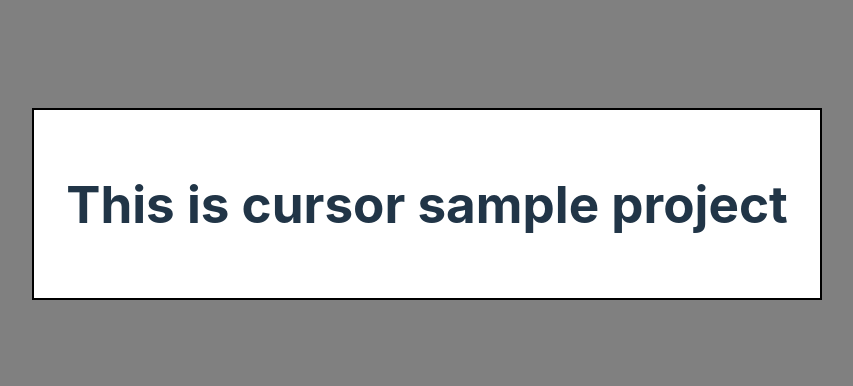
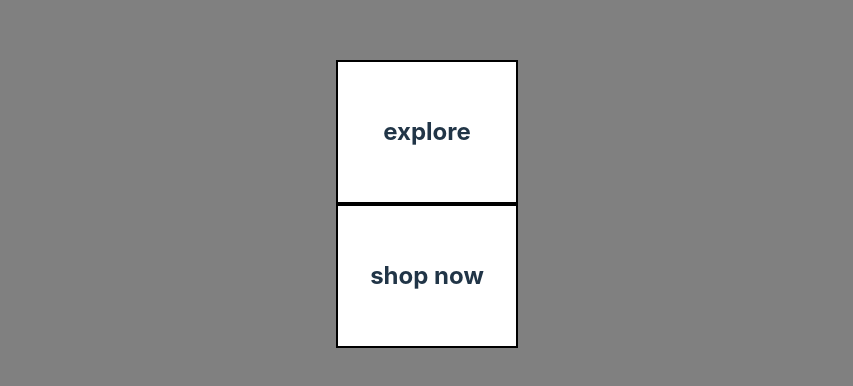
Before and after one commit to sorryshady/component_library, a React (Vite) app in the folder cursor/: page / in a window 1280 px wide. Shown: the part 196-582 px from the top of the page, without its empty margins (213-1066 px from the left). Built offline with nearby package versions, Linux system fonts and the light colour scheme.

Commit message:
finish implementation with dynamic text in bubble

```diff
--- a/cursor/src/App.jsx
+++ b/cursor/src/App.jsx
@@ -3,18 +3,37 @@ import CursorComponent from './components/CursorComponent/CursorComponent'
 import { useCursor } from './hooks/useCursor'
 
 function App() {
-  const { mousePosition, hovering, handleMouseEnter, handleMouseLeave } =
-    useCursor()
+  const {
+    mousePosition,
+    hovering,
+    handleMouseEnter,
+    handleMouseLeave,
+    hoveredText,
+  } = useCursor()
+
   return (
     <>
       <div
         className='title'
-        onMouseEnter={handleMouseEnter}
+        data-text='explore'
+        onMouseEnter={(e) => handleMouseEnter(e)}
         onMouseLeave={handleMouseLeave}
       >
-        <h1>This is cursor sample project</h1>
+        <h2>explore</h2>
       </div>
-      <CursorComponent mousePosition={mousePosition} hovering={hovering} />
+      <div
+        className='title'
+        data-text='shop now'
+        onMouseEnter={(e) => handleMouseEnter(e)}
+        onMouseLeave={handleMouseLeave}
+      >
+        <h2>shop now</h2>
+      </div>
+      <CursorComponent
+        mousePosition={mousePosition}
+        hovering={hovering}
+        text={hoveredText} // Use the hoveredText value from the custom hook
+      />
     </>
   )
 }
--- a/cursor/src/components/CursorComponent/CursorComponent.css
+++ b/cursor/src/components/CursorComponent/CursorComponent.css
@@ -60,6 +60,8 @@
 .content {
   color: white;
   z-index: 102;
+  font-size: 0.8rem;
+  font-weight: bold;
   position: absolute;
   top: 50%;
   left: 50%;
--- a/cursor/src/components/CursorComponent/CursorComponent.jsx
+++ b/cursor/src/components/CursorComponent/CursorComponent.jsx
@@ -1,7 +1,7 @@
 import { motion } from 'framer-motion'
 import './CursorComponent.css'
 
-function CursorComponent({ mousePosition, hovering }) {
+function CursorComponent({ mousePosition, hovering, text }) {
   const variants = {
     default: {
       x: mousePosition.x,
@@ -15,7 +15,7 @@ function CursorComponent({ mousePosition, hovering }) {
       variants={variants}
       animate='default'
     >
-      <div className='content'>Loading...</div>
+      <div className='content'>{text}</div>
     </motion.div>
   )
 }
--- a/cursor/src/hooks/useCursor.js
+++ b/cursor/src/hooks/useCursor.js
@@ -3,6 +3,7 @@ import { useState, useEffect } from 'react'
 export function useCursor() {
   const [mousePosition, setMousePosition] = useState({ x: 0, y: 0 })
   const [hovering, setHovering] = useState(false)
+  const [hoveredText, setHoveredText] = useState('')
 
   useEffect(() => {
     const mouseMove = (e) => {
@@ -18,13 +19,23 @@ export function useCursor() {
     }
   }, [])
 
-  const handleMouseEnter = () => {
+  const handleMouseEnter = (e) => {
     setHovering(true)
+    const target = e.target
+    if (target.getAttribute('data-text')) {
+      setHoveredText(target.getAttribute('data-text'))
+    }
   }
 
   const handleMouseLeave = () => {
     setHovering(false)
   }
 
-  return { mousePosition, hovering, handleMouseEnter, handleMouseLeave }
+  return {
+    mousePosition,
+    hovering,
+    handleMouseEnter,
+    handleMouseLeave,
+    hoveredText,
+  }
 }
```
